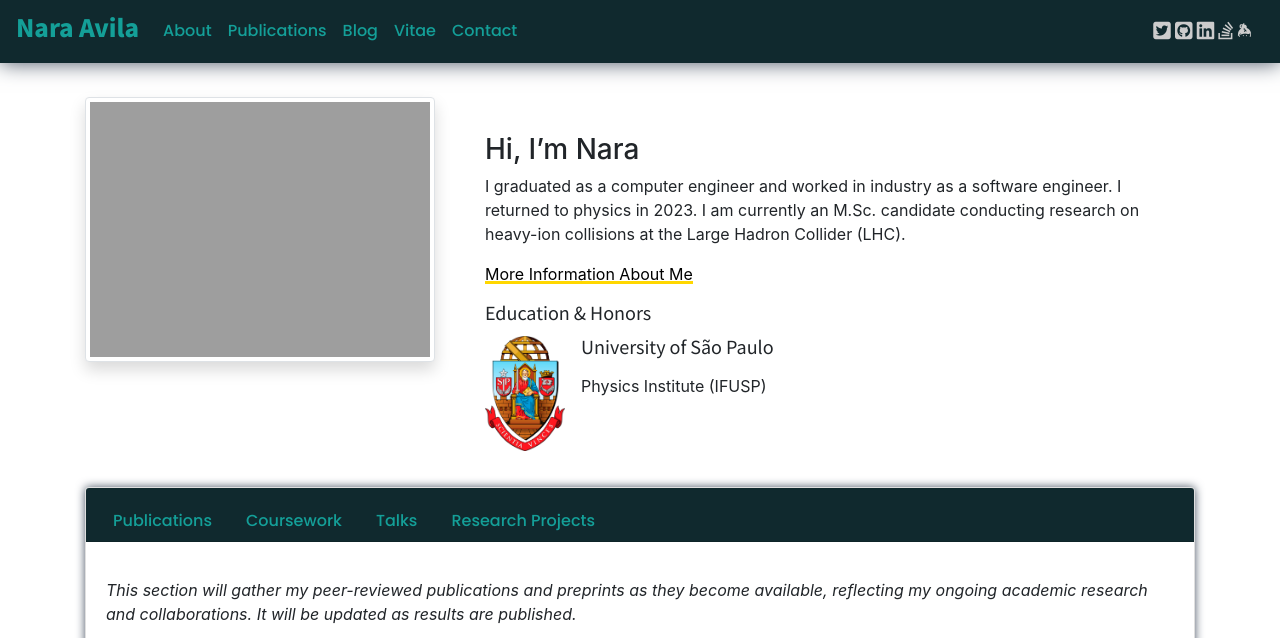
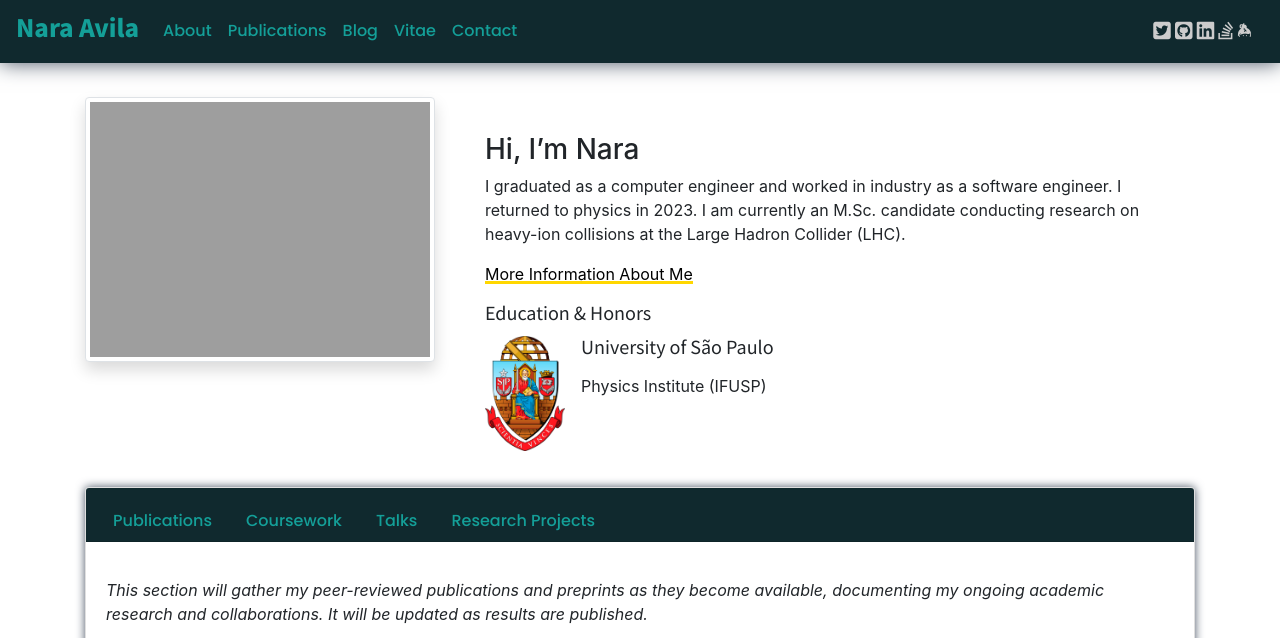
Before and after one commit to naavilam/naavilam.github.io, a Jekyll site: the page built from index.md, in a window 1280 px wide, cut to the strip 0-638 px from the top of the page. Built offline with Jekyll 4.4.1, drawn with Linux system fonts in a browser that asks for light colours; nearby versions of some CDN libraries; comment, search, counter and statistics services are not loaded; our own code applies the rules of GitHub Pages for plain Markdown files.

Commit message:
Update files

```diff
--- a/_data/sections.yml
+++ b/_data/sections.yml
@@ -1,14 +1,14 @@
 - name: Publications
   id: publications
   description:   This section will gather my peer-reviewed publications and preprints as they become available,
-    reflecting my ongoing academic research and collaborations. It will be updated as results are published.
+    documenting my ongoing academic research and collaborations. It will be updated as results are published.
 
   url: publications.html
   first: true
 
 - name: Coursework
   id: courses
-  description: Coursework from my undergraduate and graduate studies, reflecting my formal training in physics, mathematics, engineering, entrepreneurship, statistics, and machine learning. Each course links to lecture notes, references, and related materials. Courses marked with an asterisk (*) are planned or currently in progress.
+  description: Coursework from my undergraduate and graduate studies, demonstrating my formal training in physics, mathematics, engineering, entrepreneurship, statistics, and machine learning. Each course links to lecture notes, references, and related materials. Courses marked with an asterisk (*) are planned or currently in progress.
   content:
   first: false
 
```
